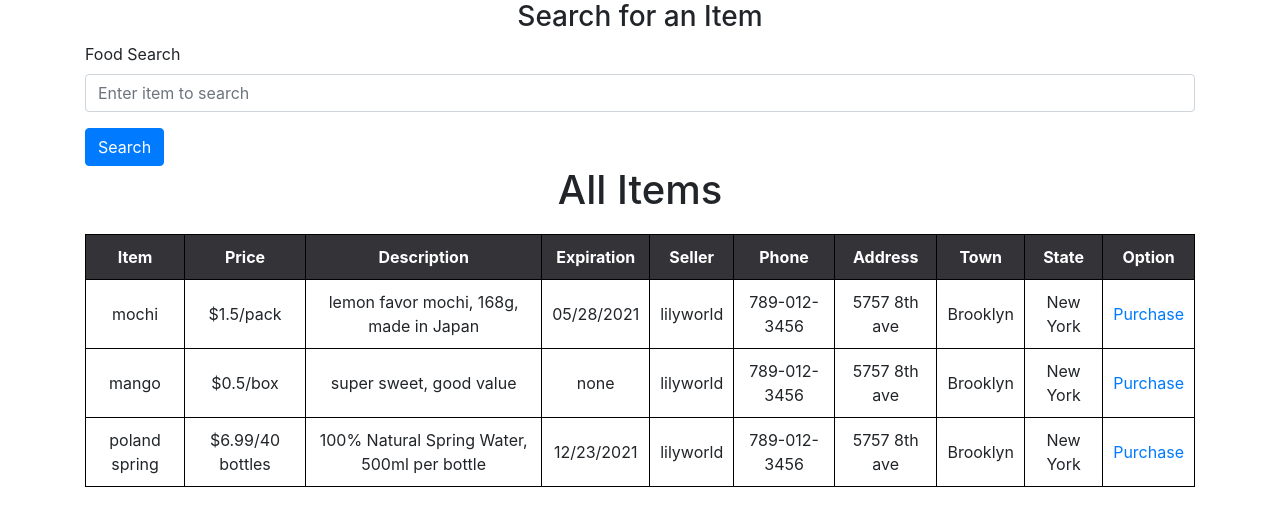
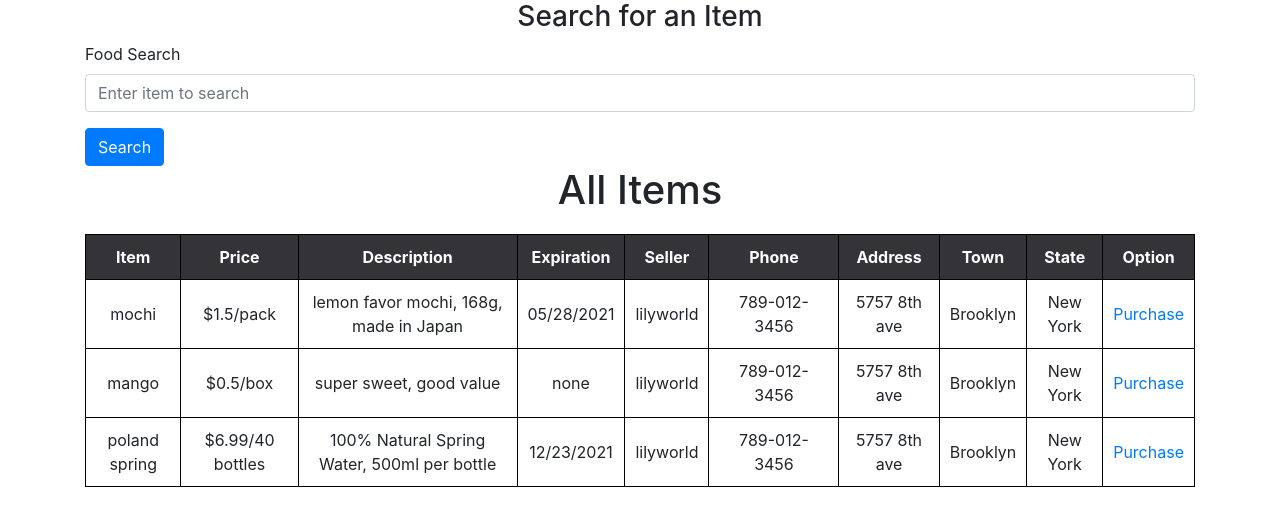
Before and after one commit to Warren-source/CS435-project, a Flask app: page /market in a window 1280 px wide. Shown: the part 56-582 px from the top of the page. Run offline with Flask 2, Linux system fonts and the light colour scheme; a user stored in the database is signed in; data comes from the database, SQL or seed files in the repository; some libraries are stand-ins or nearby versions.

Commit message:
make table at market page prettier

```diff
--- a/website/templates/market.html
+++ b/website/templates/market.html
@@ -34,7 +34,9 @@
     border:1px solid black;
     text-align: center;
     }
-
+    .w {
+    width: 130px;
+    }
 </style>
 
 <!--this allows a user to search for a food item-->
@@ -66,7 +68,7 @@
             <th>Description</th>
             <th>Expiration</th>
             <th>Seller</th>
-            <th>Phone</th>
+            <th class="w">Phone</th>
             <th>Address</th>
             <th>Town</th>
             <th>State</th>
@@ -81,7 +83,7 @@
             <td>{{ searchresult.description }}</td>
             <td>{{ searchresult.expiration }}</td>
             <td>{{ searchresult.user_name }}</td>
-            <td>{{ searchresult.phone }}</td>
+            <td class="w">{{ searchresult.phone }}</td>
             <td>{{ searchresult.address }}</td>
             <td>{{ searchresult.town }}</td>
             <td>{{ searchresult.state }}</td>
@@ -106,7 +108,7 @@
             <th>Description</th>
             <th>Expiration</th>
             <th>Seller</th>
-            <th>Phone</th>
+            <th class="w">Phone</th>
             <th>Address</th>
             <th>Town</th>
             <th>State</th>
@@ -119,7 +121,7 @@
             <td>{{ seller.description }}</td>
             <td>{{ seller.expiration }}</td>
             <td>{{ seller.user_name  }}</td>
-            <td>{{ seller.phone  }}</td>
+            <td class="w">{{ seller.phone  }}</td>
             <td>{{ seller.address }}</td>
             <td>{{ seller.town }}</td>
             <td>{{ seller.state }}</td>
```
